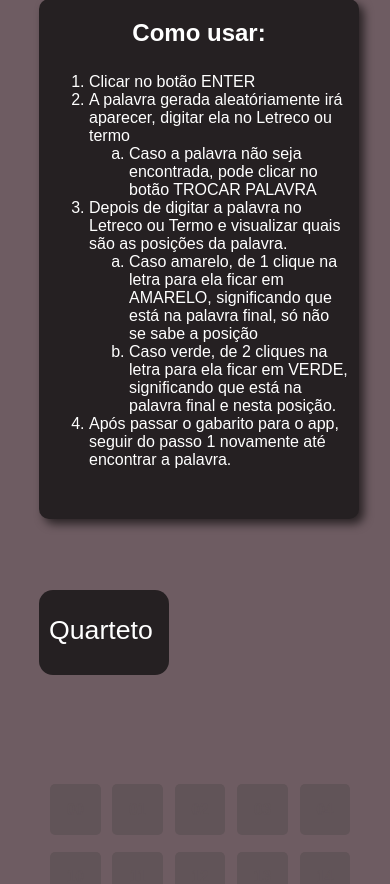
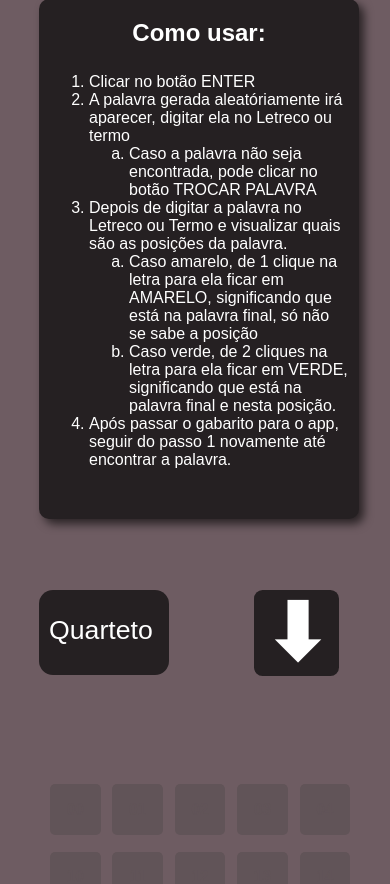
Before and after one commit to Rafael-Cirino/Detonando-termo-site, a PHP site: page / in a window 390 px wide. Shown: the part 85-969 px from the top of the page. Run offline with PHP 8.4, Linux system fonts and the light colour scheme.

Commit message:
Button down funcionando

```diff
--- a/css/mobile.css
+++ b/css/mobile.css
@@ -72,6 +72,31 @@
 
     }
 
+    .box_down{
+        transition: background-color 0.1s linear 0.05s;
+        aspect-ratio: 1;
+        font-weight: 600;
+        font-family: 'Mitr', sans-serif;
+        color: white;
+        background-color: #252022;
+        border-radius: 10%;
+        display: flex;
+        box-sizing: border-box;
+        justify-content: center;
+        align-items: center;
+        font-size: 20vw;
+        line-height: 16px;
+        text-transform: uppercase;
+        cursor: pointer;
+        height: 22vw;
+
+        border: 4px solid transparent;
+
+        position: absolute;
+        top: 80vh;
+        left: 65vw;
+    }
+
     footer{
         color: white;
         text-align: center;
--- a/scripts/main.js
+++ b/scripts/main.js
@@ -67,6 +67,32 @@
         }
         document.body.appendChild(btn)
     }
+
+    if (window.innerWidth < 640) {
+        let btn = document.createElement("button")
+
+        btn.setAttribute("class", "box_down")
+        btn.setAttribute("id", "b_down")
+        btn.setAttribute("name", "b_down")
+        btn.setAttribute("value", "Down")
+        btn.textContent = String.fromCodePoint(`11015`) //11014
+        btn.setAttribute('onclick', 'page_down()')
+
+        document.body.appendChild(btn)
+    }
+}
+
+function page_down() {
+    let b_down = document.getElementById("b_down")
+
+    if (document.documentElement.scrollTop > 300) {
+        document.documentElement.scrollTop = 0
+        b_down.textContent = String.fromCodePoint(`11015`)
+    } else {
+        document.documentElement.scrollTop = 800
+        b_down.textContent = String.fromCodePoint(`11014`)
+    }
+
 }
 
 function writeBox(word, i) {
```
